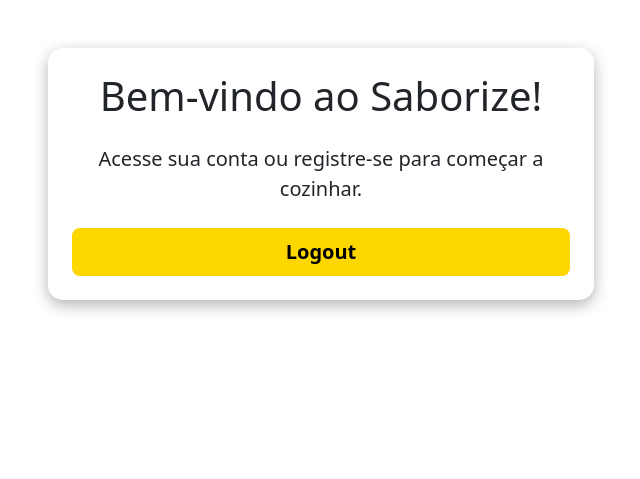
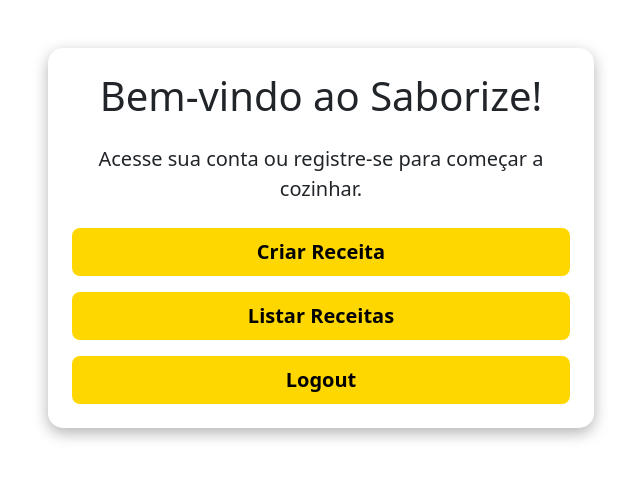
Before and after one commit to S204-Inatel-2025-2/Saborize, a Django app: page / in a window 1280 px wide. Shown: the part 56-535 px from the top of the page, without its empty margins (319-959 px from the left). Run offline with Django 5.2, Linux system fonts and the light colour scheme; a user stored in the database is signed in.

Commit message:
Update home.html
Agora o usuário pode Criar ou Listar receitas a partir da página Home.

```diff
--- a/backend/Saboreie/templates/home.html
+++ b/backend/Saboreie/templates/home.html
@@ -1,6 +1,6 @@
 {% extends 'base.html' %}
 
-{% block title %}Login{% endblock title %}
+{% block title %}Home{% endblock title %}
 
 {% block content %}
 
@@ -45,7 +45,11 @@
                         <a href="{% url 'registrarUser' %}" class="btn btn-custom btn-lg">Registrar</a>
                     </div>
                 {% else %}
+                    <div class="d-flex flex-column gap-3">
+                        <a href="{% url 'criar_receita' %}" class="btn btn-custom btn-lg">Criar Receita</a>
+                        <a href="{% url 'listar_receitas' %}" class="btn btn-custom btn-lg">Listar Receitas</a>
                         <a href="{% url 'logout' %}" class="btn btn-custom btn-lg">Logout</a>
+                    </div>
                 {% endif %}
             </div>
         </div>
```
Lines whose indentation alone changed are shown as unchanged.
